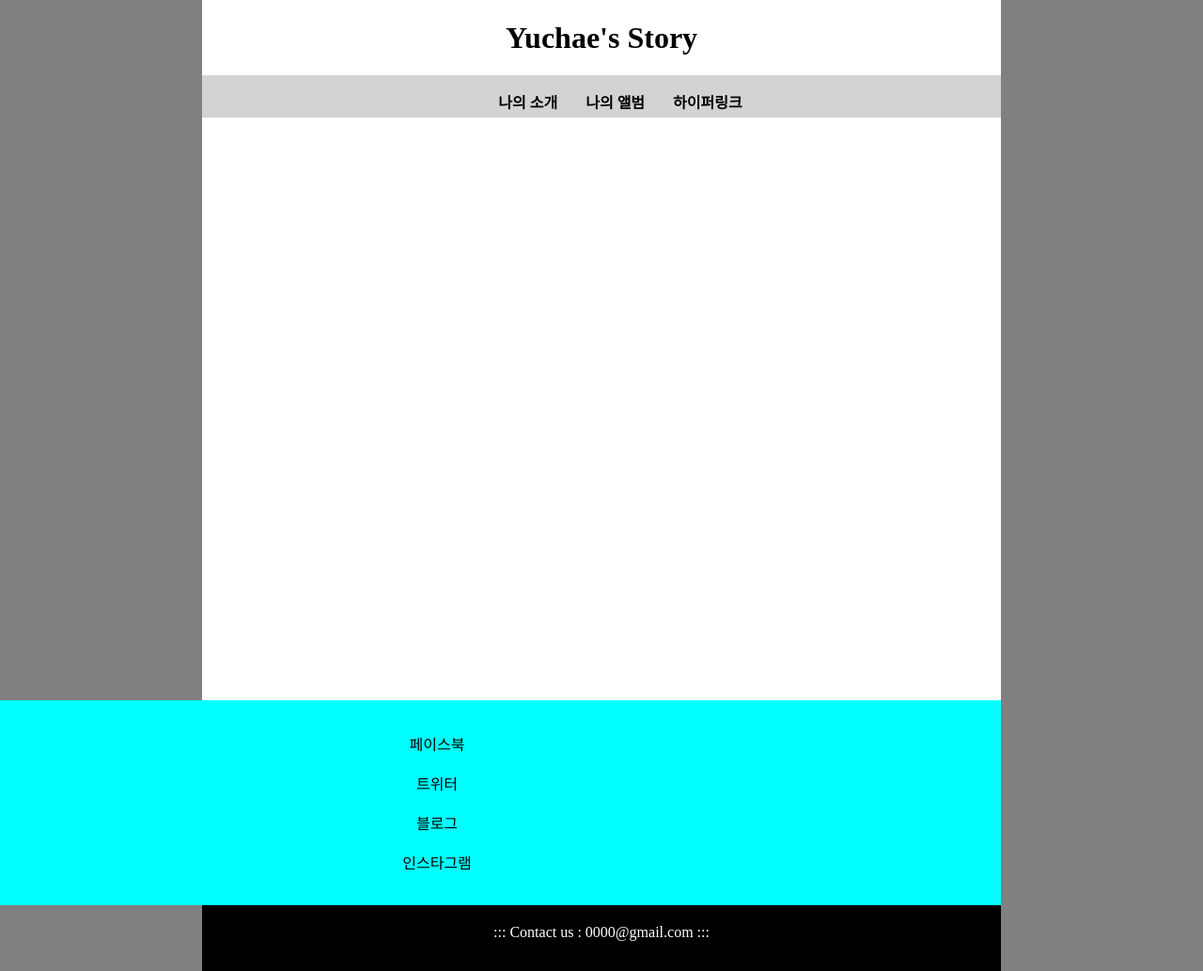
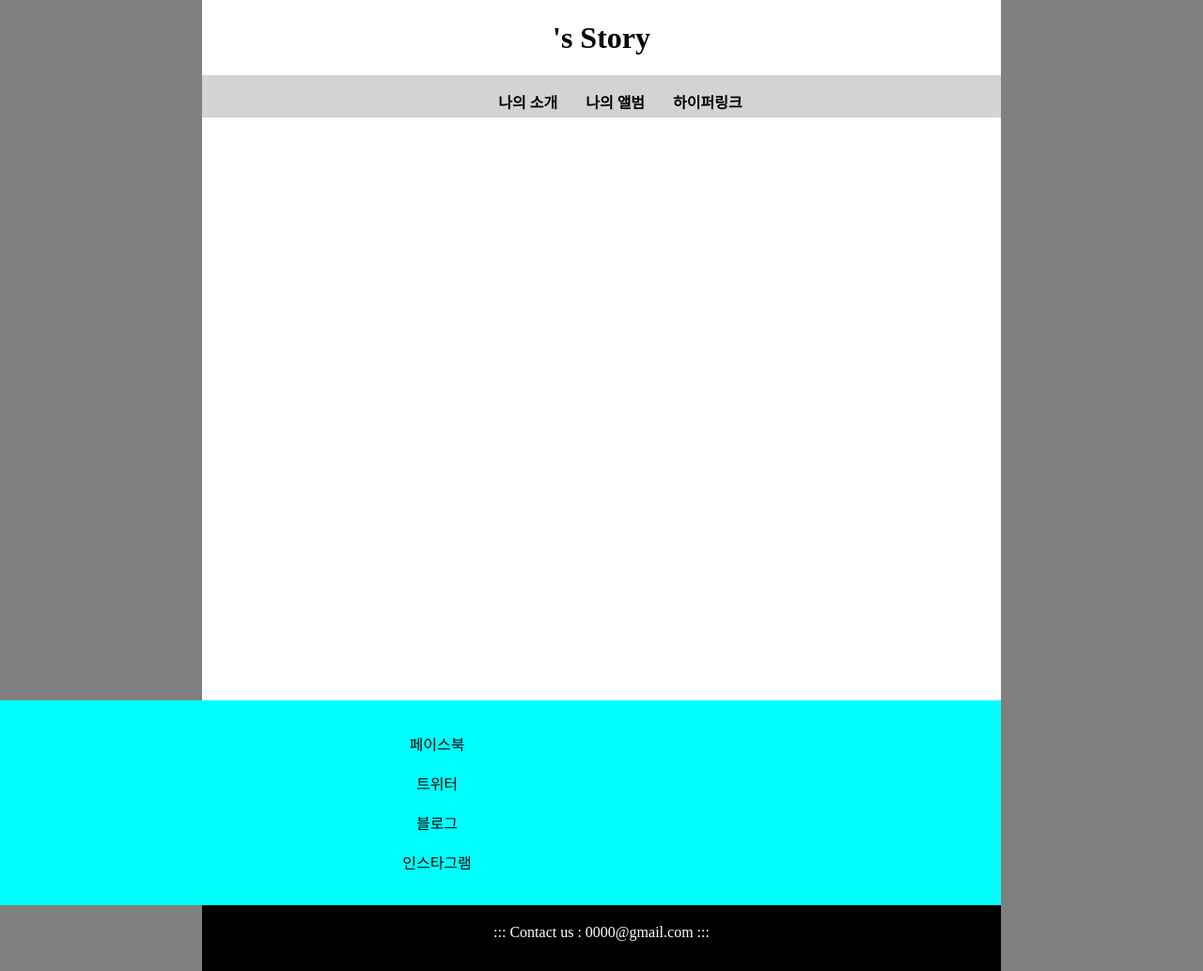
Before and after one commit to INTEC-WWW/ICMEHS2022, a plain HTML site: page FrontEnd/6차시/index.html in a window 1280 px wide. Shown: the whole page at 94% size. Drawn offline with Linux system fonts and the light colour scheme.

Commit message:
index.html 수정

```diff
--- a/FrontEnd/6차시/index.html
+++ b/FrontEnd/6차시/index.html
@@ -8,7 +8,7 @@
 <body>
  <div class="wrap">
   <header>
-   <h1><a href="08. Hellow, Homepage.html">Yuchae's Story</a></h1>
+   <h1><a href="08. Hellow, Homepage.html">'s Story</a></h1>
   </header>
   <nav>
    <ul>
```
